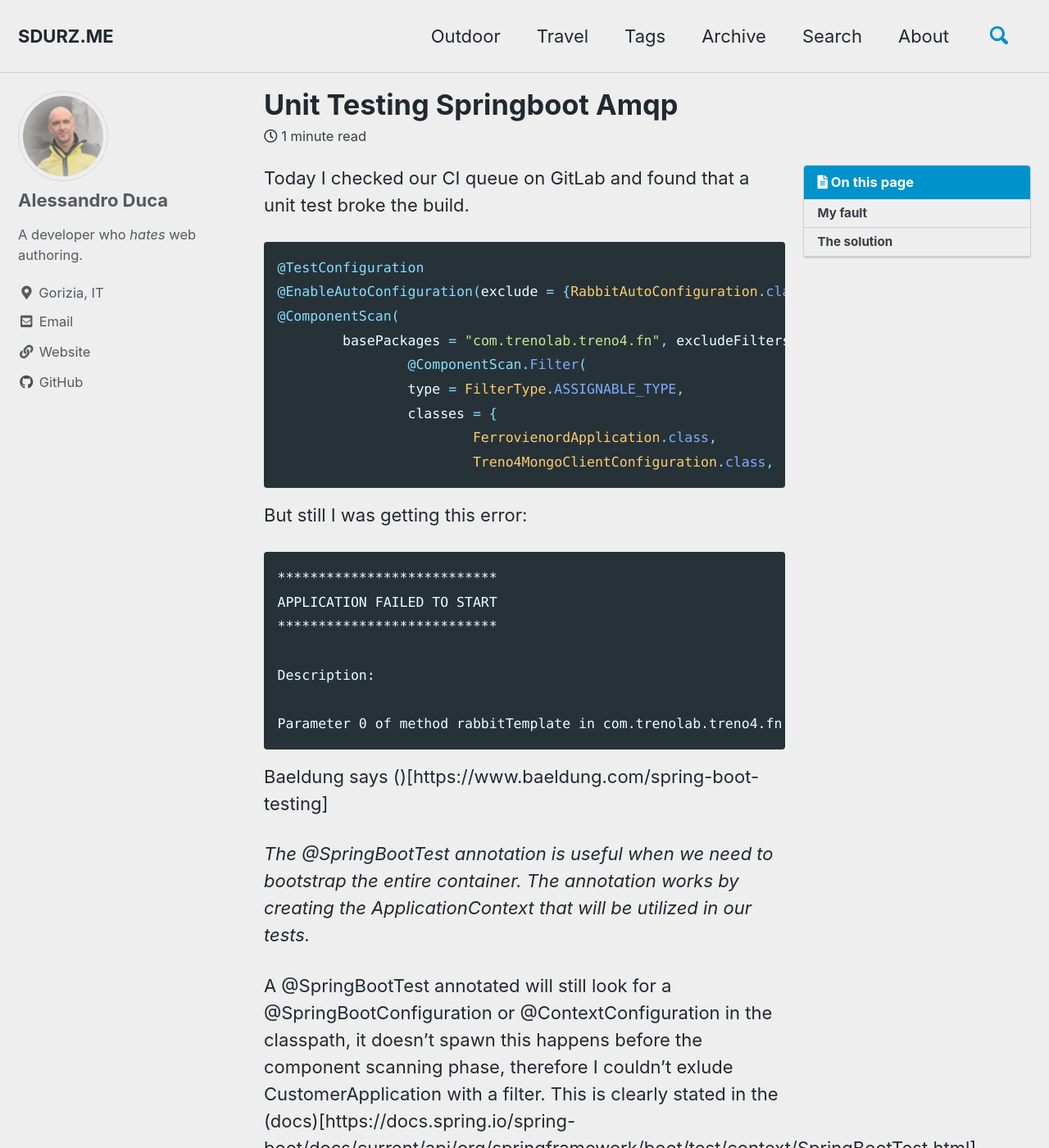
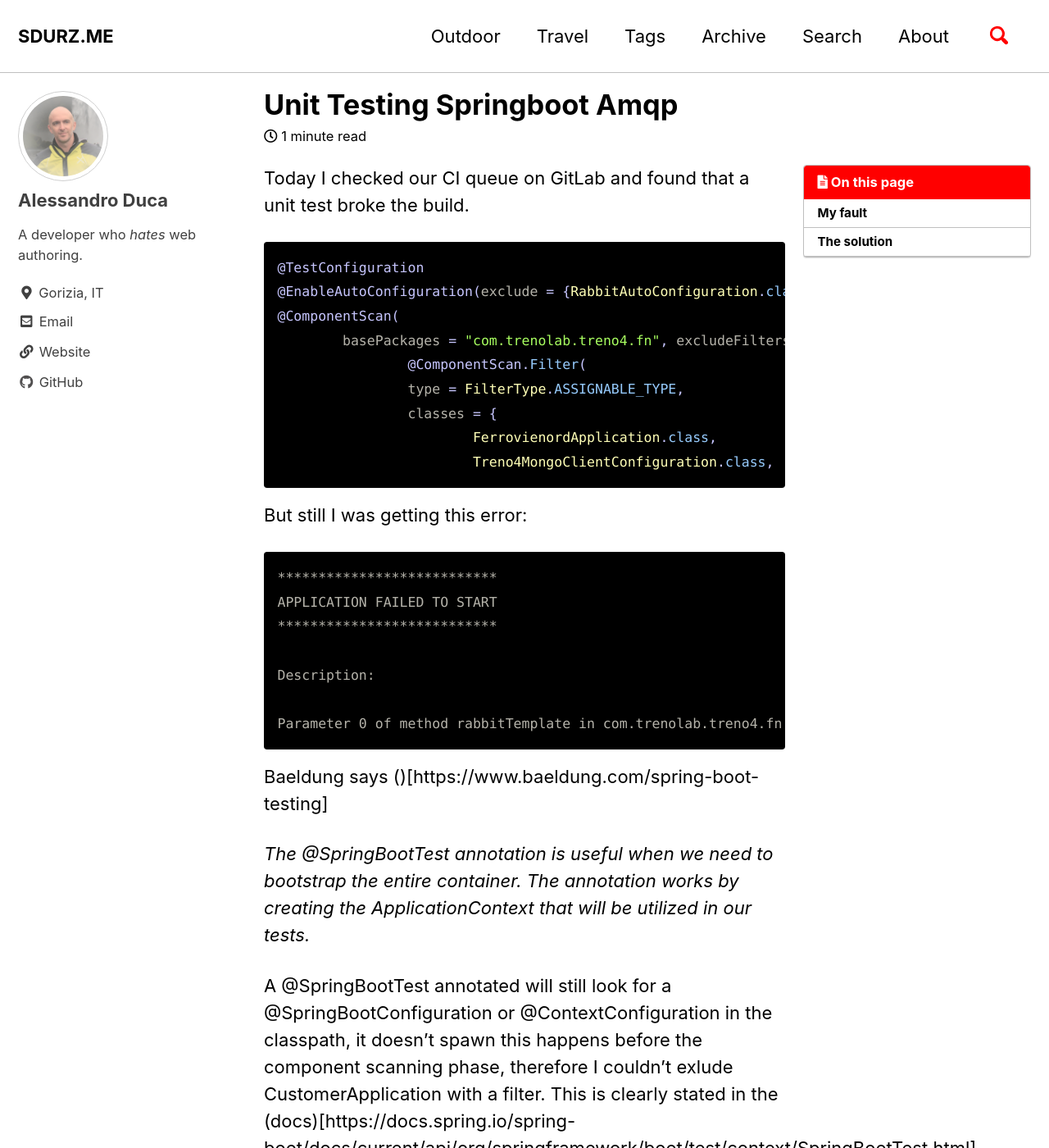
Before and after one commit to sdurz/sdurz-me, a Jekyll site: the page built from _posts/2021-03-24-unit-testing-springboot-amqp.md, in a window 1280 px wide and 1400 px high. Shown: the whole window at 82% size. Built offline with Jekyll 4.4.1, drawn with Linux system fonts in a browser that asks for light colours; cached includes are drawn as plain includes; comment, search, counter and statistics services are not loaded; some of the changed text lies outside the part shown.

Commit message:
minor tweaks

```diff
--- a/_config.yml
+++ b/_config.yml
@@ -12,7 +12,7 @@
 
 # theme                  : "minimal-mistakes-jekyll"
 # remote_theme           : "mmistakes/minimal-mistakes"
-minimal_mistakes_skin    : "air" # "air", "aqua", "contrast", "dark", "dirt", "neon", "mint", "plum", "sunrise"
+minimal_mistakes_skin    : "contrast" # "air", "aqua", "contrast", "dark", "dirt", "neon", "mint", "plum", "sunrise"
 
 # Site Settings
 locale                   : "en-US"
--- a/_includes/social-share.html
+++ b/_includes/social-share.html
@@ -6,7 +6,7 @@
   <a href="https://twitter.com/intent/tweet?{% if site.twitter.username %}via={{ site.twitter.username | url_encode }}&{% endif %}text={{ page.title | url_encode }}%20{{ page.url | absolute_url | url_encode }}" class="btn btn--twitter" onclick="window.open(this.href, 'window', 'left=20,top=20,width=500,height=500,toolbar=1,resizable=0'); return false;" title="{{ site.data.ui-text[site.locale].share_on_label | default: 'Share on' }} Twitter"><i class="fab fa-fw fa-twitter" aria-hidden="true"></i><span> Twitter</span></a>
 
   <!-- a href="https://www.facebook.com/sharer/sharer.php?u={{ page.url | absolute_url | url_encode }}" class="btn btn--facebook" onclick="window.open(this.href, 'window', 'left=20,top=20,width=500,height=500,toolbar=1,resizable=0'); return false;" title="{{ site.data.ui-text[site.locale].share_on_label | default: 'Share on' }} Facebook"><i class="fab fa-fw fa-facebook" aria-hidden="true"></i><span> Facebook</span></a -->
-<a href="https://www.reddit.com/submit?url={{ page.url | relative_url }}&title={{ page.title }}" class="btn btn--reddit" title="{{ site.data.ui-text[site.locale].share_on_label }} Reddit"><i class="fab fa-fw fa-reddit" aria-hidden="true"></i><span> Reddit</span></a>
+<a href="https://www.reddit.com/submit?url={{ page.url | absolute_url | url_encode }}&title={{ page.title }}" class="btn btn--reddit" title="{{ site.data.ui-text[site.locale].share_on_label }} Reddit"><i class="fab fa-fw fa-reddit" aria-hidden="true"></i><span> Reddit</span></a>
 
   <a href="https://www.linkedin.com/shareArticle?mini=true&url={{ page.url | absolute_url | url_encode }}" class="btn btn--linkedin" onclick="window.open(this.href, 'window', 'left=20,top=20,width=500,height=500,toolbar=1,resizable=0'); return false;" title="{{ site.data.ui-text[site.locale].share_on_label | default: 'Share on' }} LinkedIn"><i class="fab fa-fw fa-linkedin" aria-hidden="true"></i><span> LinkedIn</span></a>
 </section>
```
Also changed, not shown: _posts/2021-03-24-kirkjufell-photo.md (added, +9 -0 lines), 1 other file.
